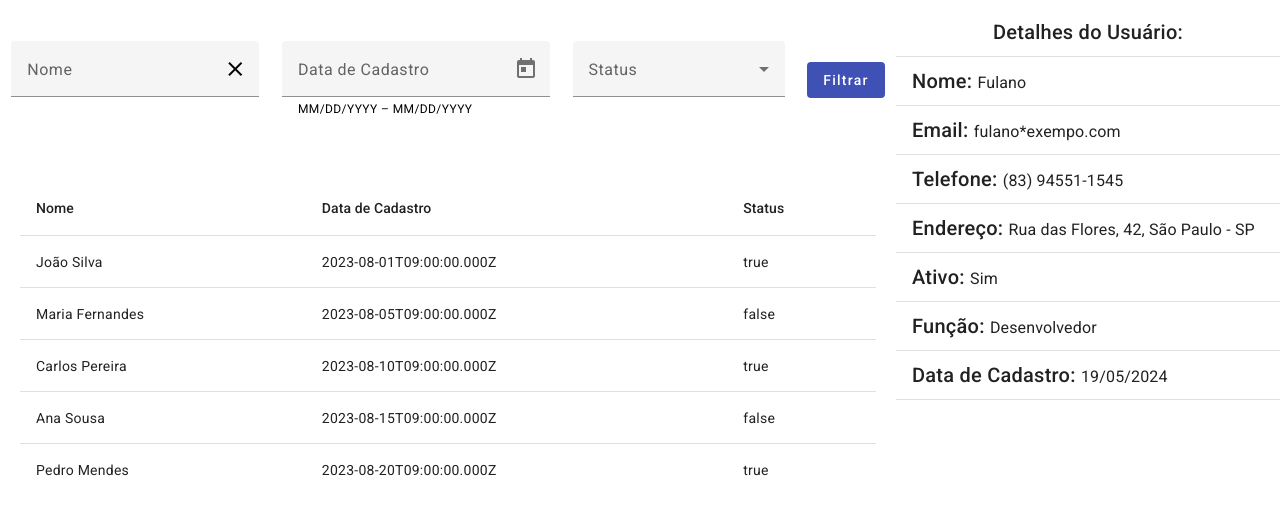
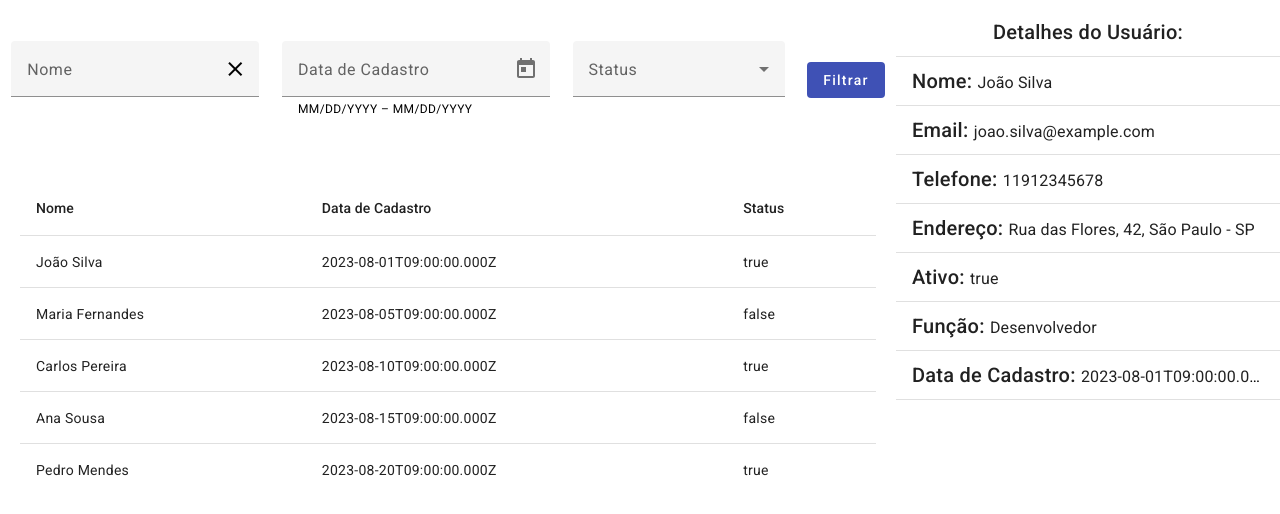
Before and after one commit to jackson-vip/Projeto_Filtro-de-Lista-de-Usu-rios, an Angular app in the folder users-filter-project/: page / in a window 1280 px wide. Shown: the top 514 px of the page. Built offline with nearby package versions, Linux system fonts and the light colour scheme.

Commit message:
81. Passagem de Dados para o Componente de Detalhes

```diff
--- a/users-filter-project/src/app/app.component.html
+++ b/users-filter-project/src/app/app.component.html
@@ -11,6 +11,6 @@
   </div>
   <div class="right-div">
     <!-- conteúdo da Div direita -->
-    <app-user-details></app-user-details>
+    <app-user-details [user]="userSelected"></app-user-details>
   </div>
 </div>
--- a/users-filter-project/src/app/app.component.ts
+++ b/users-filter-project/src/app/app.component.ts
@@ -1,4 +1,6 @@
 import { Component } from '@angular/core';
+import { IUser } from './interfaces/user/user.interface';
+import { UsersList } from './data/users-list';
 
 @Component({
   selector: 'app-root',
@@ -7,4 +9,6 @@
 })
 export class AppComponent {
   title = 'users-filter-project';
+
+  userSelected : IUser = UsersList[0];
 }
--- a/users-filter-project/src/app/components/user-details/user-details.component.html
+++ b/users-filter-project/src/app/components/user-details/user-details.component.html
@@ -7,37 +7,37 @@
     <mat-divider></mat-divider>
 
     <mat-list-item>
-      <span class="mat-h2">Nome: </span><span class="mat-h3">Fulano</span>
+      <span class="mat-h2">Nome: </span><span class="mat-h3">{{ user.nome }}</span>
     </mat-list-item>
     <mat-divider></mat-divider>
 
     <mat-list-item>
-      <span class="mat-h2">Email: </span><span class="mat-h3">fulano*exempo.com</span>
+      <span class="mat-h2">Email: </span><span class="mat-h3">{{ user.email }}</span>
     </mat-list-item>
     <mat-divider></mat-divider>
 
     <mat-list-item>
-      <span class="mat-h2">Telefone: </span><span class="mat-h3">(83) 94551-1545</span>
+      <span class="mat-h2">Telefone: </span><span class="mat-h3">{{ user.telefone }}</span>
     </mat-list-item>
     <mat-divider></mat-divider>
 
     <mat-list-item>
-      <span class="mat-h2">Endereço: </span><span class="mat-h3">Rua das Flores, 42, São Paulo - SP</span>
+      <span class="mat-h2">Endereço: </span><span class="mat-h3">{{ user.endereco?.rua }}, {{ user.endereco?.numero}}, {{ user.endereco?.cidade}} - {{ user.endereco?.estado}} </span>
     </mat-list-item>
     <mat-divider></mat-divider>
 
     <mat-list-item>
-      <span class="mat-h2">Ativo: </span><span class="mat-h3">Sim</span>
+      <span class="mat-h2">Ativo: </span><span class="mat-h3">{{ user.ativo }}</span>
     </mat-list-item>
     <mat-divider></mat-divider>
 
     <mat-list-item>
-      <span class="mat-h2">Função: </span><span class="mat-h3">Desenvolvedor</span>
+      <span class="mat-h2">Função: </span><span class="mat-h3">{{ user.funcao }}</span>
     </mat-list-item>
     <mat-divider></mat-divider>
 
     <mat-list-item>
-      <span class="mat-h2">Data de Cadastro: </span><span class="mat-h3">19/05/2024</span>
+      <span class="mat-h2">Data de Cadastro: </span><span class="mat-h3">{{ user.dataCadastro }}</span>
     </mat-list-item>
     <mat-divider></mat-divider>
 
--- a/users-filter-project/src/app/components/user-details/user-details.component.ts
+++ b/users-filter-project/src/app/components/user-details/user-details.component.ts
@@ -1,6 +1,5 @@
-import { Component } from '@angular/core';
-import {MatListModule} from '@angular/material/list';
-
+import { Component, Input } from '@angular/core';
+import { IUser } from '../../interfaces/user/user.interface';
 @Component({
   selector: 'app-user-details',
   templateUrl: './user-details.component.html',
@@ -8,4 +7,5 @@
 })
 export class UserDetailsComponent {
 
+  @Input({ required: true }) user : IUser = {} as IUser;
 }
```
